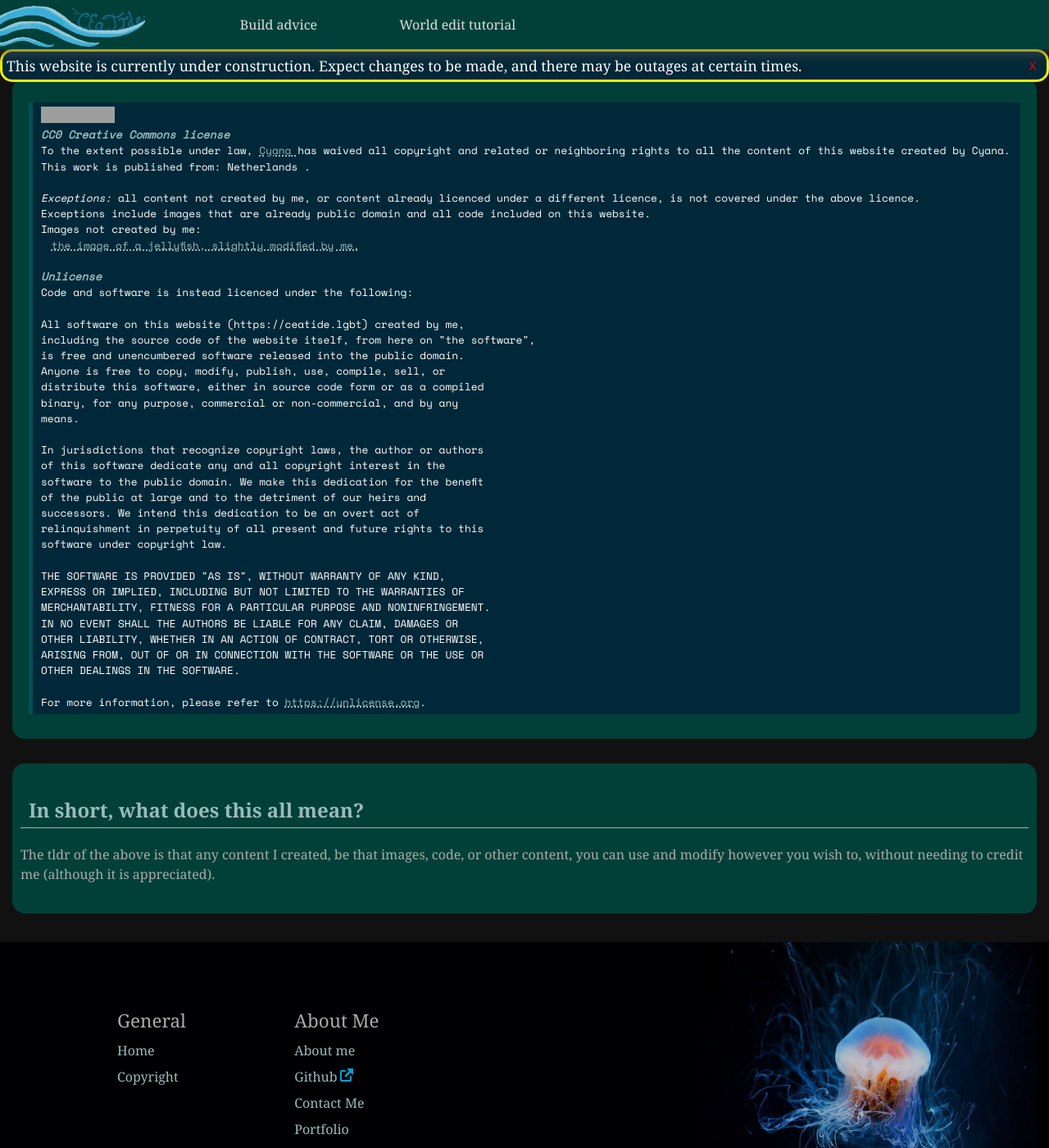
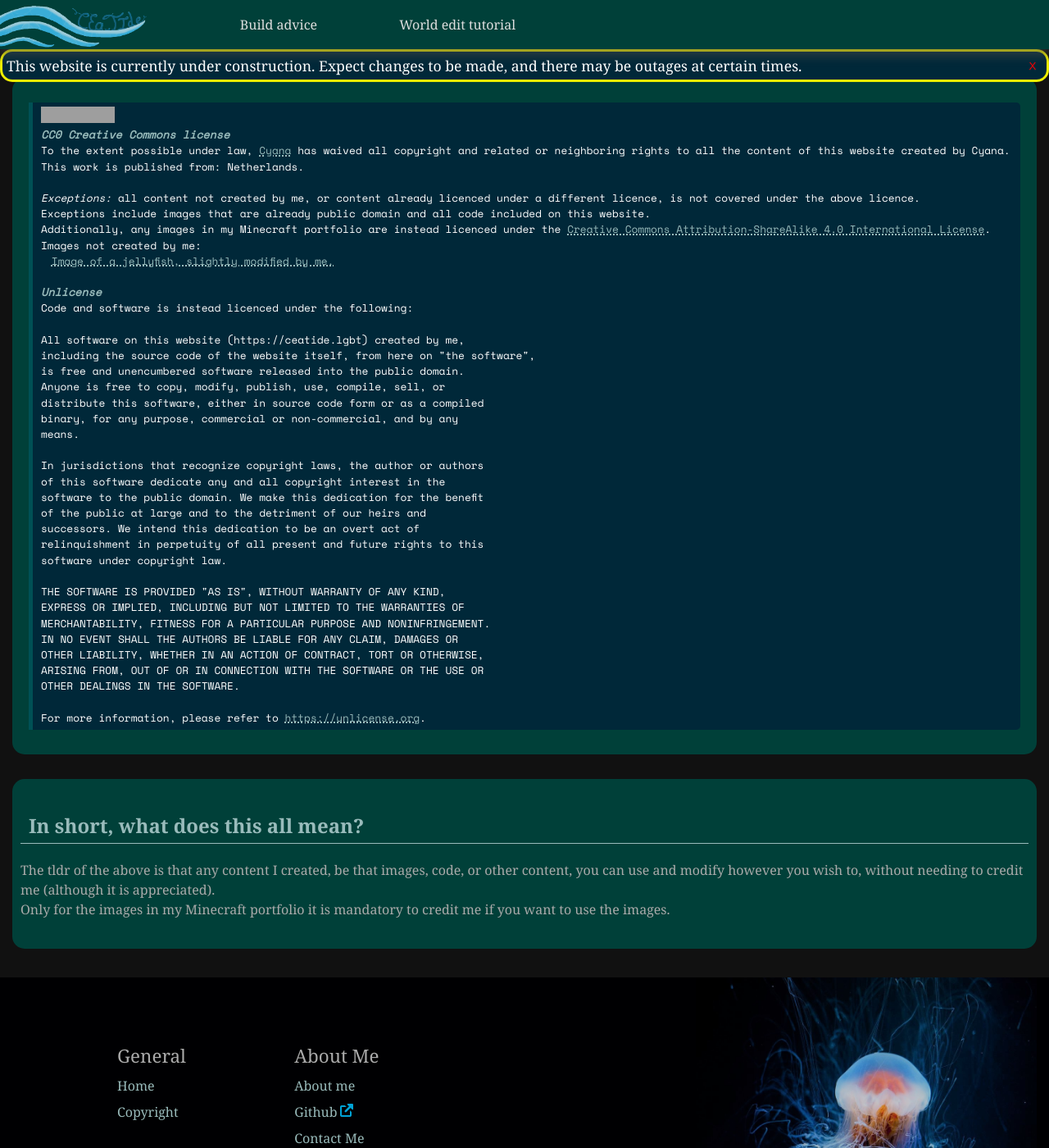
Before and after one commit to CEa-TIde/personal-website, a Jekyll site: the page built from copyright.html, in a window 1280 px wide and 1400 px high. Shown: the whole window at 82% size. Built offline with Jekyll 4.4.1, drawn with Linux system fonts in a browser that asks for light colours; grey boxes are pictures that could not be loaded.

Commit message:
Add clause copyright for portfolio images

```diff
--- a/copyright.html
+++ b/copyright.html
@@ -17,23 +17,24 @@
                 <span class="p-start">CC0 Creative Commons license</span><br/>
                 To the extent possible under law,
                 <a rel="dct:publisher" href="https://ceatide.lgbt" class="slide-hover">
-                    <span property="dct:title">Cyana</span>
-                </a>
+                    <span property="dct:title">Cyana</span></a>
                 has waived all copyright and related or neighboring rights to
                 <span property="dct:title">all the content of this website created by Cyana</span>.
                 This work is published from:
                 <span property="vcard:Country" datatype="dct:ISO3166" content="NL" about="https://ceatide.lgbt">
-                    Netherlands
-                </span>.
+                    Netherlands</span>.
             </p>
             <br/>
             <em>Exceptions:</em> all content not created by me, or content already licenced under a different licence,
             is not covered under the above licence.<br/>
             Exceptions include images that are already public domain and all code included on this website.<br/>
+            Additionally, any images in my Minecraft portfolio are instead licenced under the
+            <a rel="license" href="https://creativecommons.org/licenses/by-sa/4.0/" class="slide-hover">
+                Creative Commons Attribution-ShareAlike 4.0 International License</a>.<br/>
             Images not created by me:<br/>
             <ul>
                 <li><a class="slide-hover" href="https://pixabay.com/photos/jellyfish-underwater-ocean-aquarium-6653502/">
-                    the image of a jellyfish, slightly modified by me.
+                    Image of a jellyfish, slightly modified by me.
                 </a></li>
             </ul>
             <br/>
@@ -73,7 +74,8 @@
         <h2 class="s-title"><a href="#tldr" id="tldr" class="section-link slide-hover">In short, what does this all mean?</a></h2>
         <p>
             The tldr of the above is that any content I created, be that images, code, or other content,
-            you can use and modify however you wish to, without needing to credit me (although it is appreciated).
+            you can use and modify however you wish to, without needing to credit me (although it is appreciated).<br/>
+            Only for the images in my Minecraft portfolio it is mandatory to credit me if you want to use the images.
         </p>
     </section>
 </main>
```
